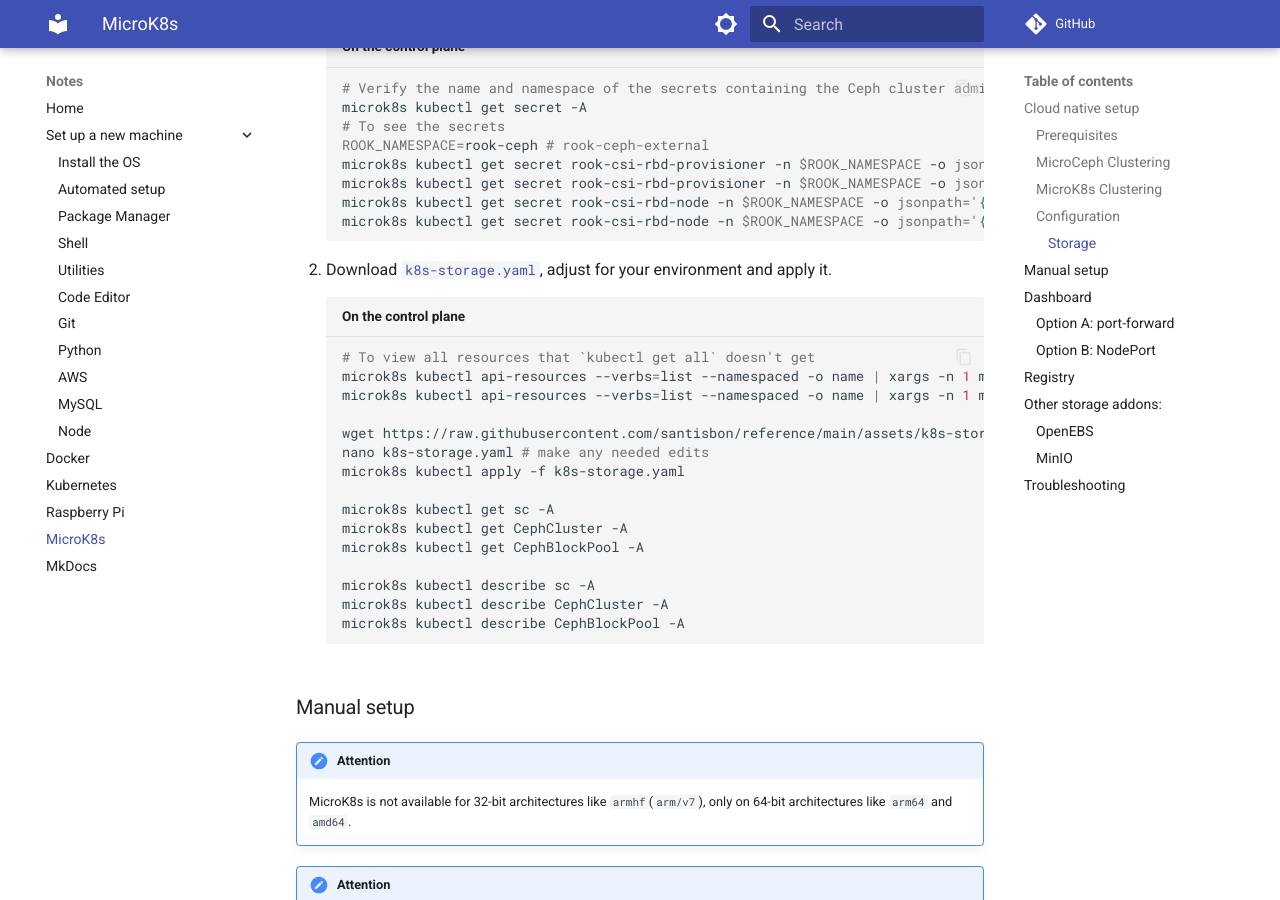
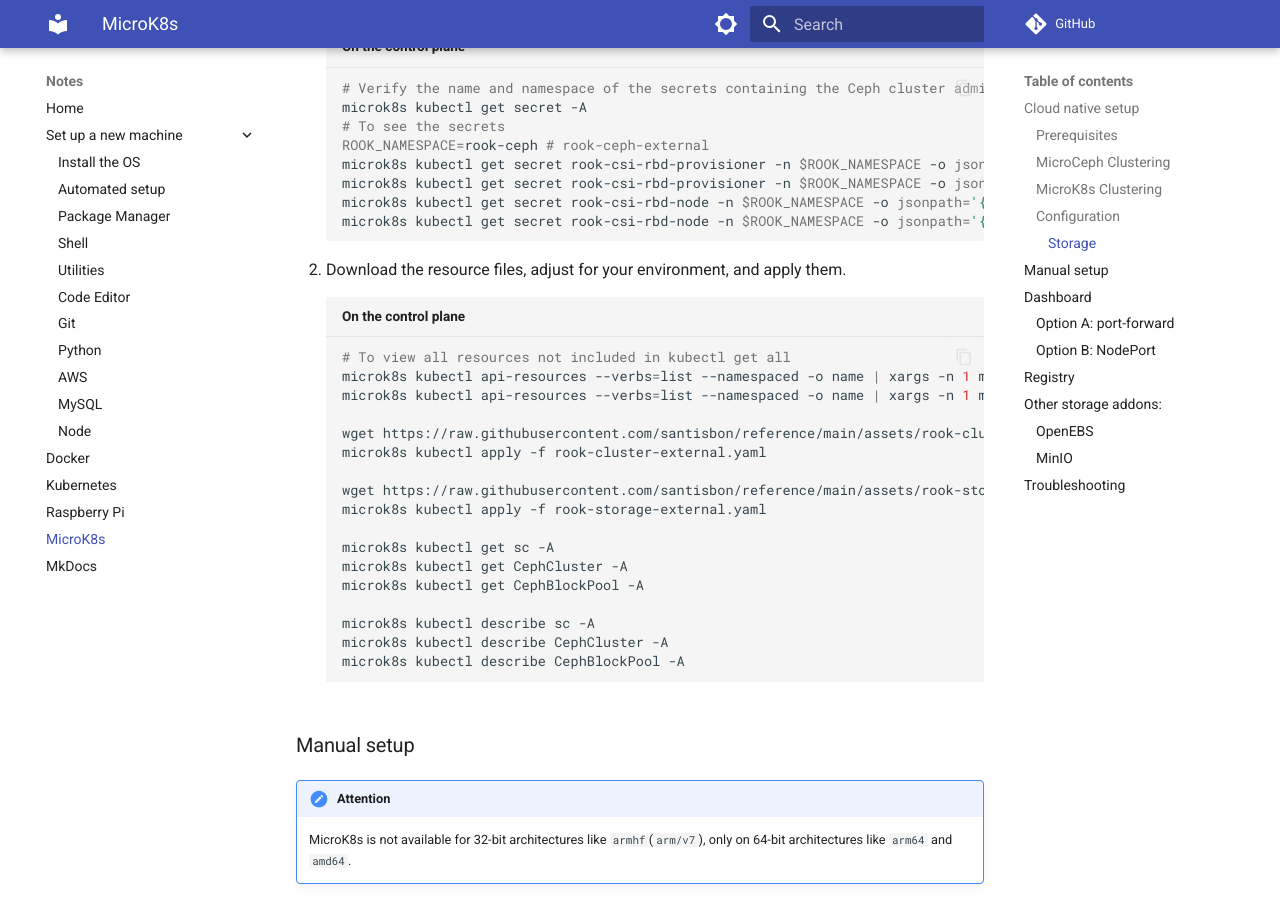
Before and after one commit to santisbon/reference, an MkDocs documentation site: the page built from src/microk8s.md, in a window 1280 px wide and 900 px high, scrolled down 4184 px. Built offline with MkDocs 1.6.1 and Material for MkDocs 9.7.7, drawn with Linux system fonts in a browser that asks for light colours; comment, search, counter and statistics services are not loaded; some of the changed text lies outside the part shown.

Commit message:
Edit OSDs and cluster config

````diff
--- a/src/microk8s.md
+++ b/src/microk8s.md
@@ -157,15 +157,17 @@
     microk8s kubectl get secret rook-csi-rbd-node -n $ROOK_NAMESPACE -o jsonpath='{.data.userKey}' | base64 --decode ;echo
     ```
 
-2. Download [`k8s-storage.yaml`](https://github.com/santisbon/reference/tree/main/assets/k8s-storage.yaml), adjust for your environment and apply it.
+2. Download the resource files, adjust for your environment, and apply them.
     ```sh title="On the control plane"
-    # To view all resources that `kubectl get all` doesn't get
+    # To view all resources not included in kubectl get all
     microk8s kubectl api-resources --verbs=list --namespaced -o name | xargs -n 1 microk8s kubectl get --ignore-not-found --show-kind -n rook-ceph-external
     microk8s kubectl api-resources --verbs=list --namespaced -o name | xargs -n 1 microk8s kubectl get --ignore-not-found --show-kind -n rook-ceph
 
-    wget https://raw.githubusercontent.com/santisbon/reference/main/assets/k8s-storage.yaml
-    nano k8s-storage.yaml # make any needed edits
-    microk8s kubectl apply -f k8s-storage.yaml
+    wget https://raw.githubusercontent.com/santisbon/reference/main/assets/rook-cluster-external.yaml
+    microk8s kubectl apply -f rook-cluster-external.yaml
+
+    wget https://raw.githubusercontent.com/santisbon/reference/main/assets/rook-storage-external.yaml
+    microk8s kubectl apply -f rook-storage-external.yaml
 
     microk8s kubectl get sc -A
     microk8s kubectl get CephCluster -A
````
Also changed, not shown: other parts of src/microk8s.md (+2 -2 lines), assets/rook-cluster-external.yaml (added, +21 -0 lines), assets/rook-storage-external.yaml (renamed from assets/k8s-storage.yaml, +0 -24 lines).
